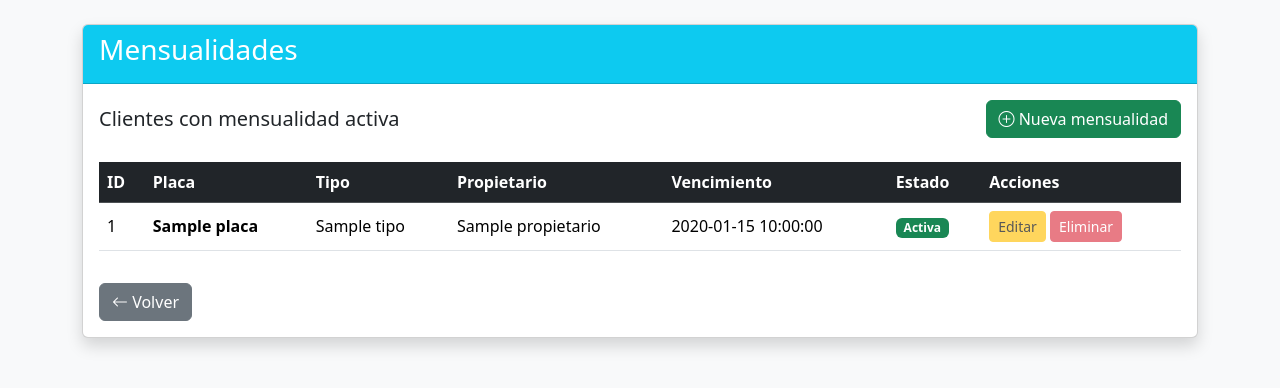
After one commit to aihenox/motorbike-system, a Flask app: page /mensualidades in a window 1280 px wide. The commit adds this page. Shown: the top 388 px of the page. Run offline with Flask 3, Linux system fonts and the light colour scheme; a user stored in the database is signed in; a database or web service that is not in the repository returns one stand-in record (values such as "Sample title"); some libraries are stand-ins or nearby versions.

Commit message:
Agregar modulo mensualidades con listado y registro de clientes

```diff
--- a/app/__init__.py
+++ b/app/__init__.py
@@ -99,6 +99,8 @@ def create_app():
 
     from app.routes.tarifas import tarifas_bp
 
+    from app.routes.mensualidades import mensualidades_bp
+
     # ==========================================
     # REGISTRAR BLUEPRINTS
     # ==========================================
@@ -116,6 +118,7 @@ def create_app():
         cierre_bp,
         recibos_bp,
         tarifas_bp,
+        mensualidades_bp
     ]
 
     for blueprint in blueprints:
--- /dev/null
+++ b/app/repositories/mensualidades_repository.py
@@ -0,0 +1,136 @@
+import os
+
+from app.repositories.connection import conectar
+
+
+POSTGRES = os.getenv(
+    "DATABASE_URL"
+)
+
+
+# ==========================================
+# LISTAR MENSUALIDADES
+# ==========================================
+def obtener_mensualidades_db():
+
+
+    with conectar() as conn:
+
+        c = conn.cursor()
+
+        c.execute("""
+
+            SELECT
+
+                id,
+                placa,
+                tipo,
+                propietario,
+                telefono,
+                fecha_inicio,
+                fecha_fin,
+                estado
+
+            FROM mensualidades
+
+            ORDER BY placa
+
+        """)
+
+        return c.fetchall()
+
+# ==========================================
+# CREAR MENSUALIDAD
+# ==========================================
+def crear_mensualidad_db(
+
+    placa,
+
+    tipo,
+
+    propietario,
+
+    telefono,
+
+    fecha_inicio,
+
+    fecha_fin,
+
+    estado
+):
+
+    with conectar() as conn:
+
+        c = conn.cursor()
+
+        if POSTGRES:
+
+            c.execute("""
+
+                INSERT INTO mensualidades(
+
+                    placa,
+                    tipo,
+                    propietario,
+                    telefono,
+                    fecha_inicio,
+                    fecha_fin,
+                    estado
+
+                )
+
+                VALUES (
+
+                    %s,
+                    %s,
+                    %s,
+                    %s,
+                    %s,
+                    %s,
+                    %s
+
+                )
+
+            """, (
+
+                placa.upper(),
+                tipo,
+                propietario,
+                telefono,
+                fecha_inicio,
+                fecha_fin,
+                estado
+
+            ))
+
+        else:
+
+            c.execute("""
+
+                INSERT INTO mensualidades(
+
+                    placa,
+                    tipo,
+                    propietario,
+                    telefono,
+                    fecha_inicio,
+                    fecha_fin,
+                    estado
+
+                )
+
+                VALUES (?, ?, ?, ?, ?, ?, ?)
+
+            """, (
+
+                placa.upper(),
+                tipo,
+                propietario,
+                telefono,
+                fecha_inicio,
+                fecha_fin,
+                estado
+
+            ))
+
+        conn.commit()
--- /dev/null
+++ b/app/routes/mensualidades.py
@@ -0,0 +1,85 @@
+from flask import (
+    Blueprint,
+    render_template,
+    request,
+    redirect,
+    url_for,
+    flash
+)
+
+from flask_login import (
+    login_required
+)
+
+from app.services.mensualidades_service import (
+    listar_mensualidades,
+    crear_mensualidad
+)
+
+
+mensualidades_bp = Blueprint(
+    "mensualidades",
+    __name__
+)
+
+
+# ==========================================
+# LISTADO MENSUALIDADES
+# ==========================================
+@mensualidades_bp.route(
+    "/mensualidades"
+)
+@login_required
+def mensualidades():
+
+    registros = listar_mensualidades()
+
+    return render_template(
+
+        "mensualidades.html",
+
+        registros=registros
+    )
+
+# ==========================================
+# NUEVA MENSUALIDAD
+# ==========================================
+@mensualidades_bp.route(
+    "/mensualidades/nuevo",
+    methods=["GET", "POST"]
+)
+@login_required
+def nueva_mensualidad():
+
+    if request.method == "POST":
+
+        crear_mensualidad(
+
+            request.form["placa"],
+
+            request.form["tipo"],
+
+            request.form["propietario"],
+
+            request.form["telefono"],
+
+            request.form["fecha_inicio"],
+
+            request.form["fecha_fin"],
+
+            request.form["estado"]
+        )
+
+        flash(
+            "Mensualidad registrada correctamente"
+        )
+
+        return redirect(
+            url_for(
+                "mensualidades.mensualidades"
+            )
+        )
+
+    return render_template(
+        "mensualidad_form.html"
+    )
--- /dev/null
+++ b/app/services/mensualidades_service.py
@@ -0,0 +1,49 @@
+from app.repositories.mensualidades_repository import (
+    obtener_mensualidades_db,
+    crear_mensualidad_db
+)
+
+
+# ==========================================
+# LISTAR MENSUALIDADES
+# ==========================================
+def listar_mensualidades():
+
+    return obtener_mensualidades_db()
+
+# ==========================================
+# CREAR MENSUALIDAD
+# ==========================================
+def crear_mensualidad(
+
+    placa,
+
+    tipo,
+
+    propietario,
+
+    telefono,
+
+    fecha_inicio,
+
+    fecha_fin,
+
+    estado
+):
+
+    crear_mensualidad_db(
+
+        placa,
+
+        tipo,
+
+        propietario,
+
+        telefono,
+
+        fecha_inicio,
+
+        fecha_fin,
+
+        estado
+    )
--- /dev/null
+++ b/app/templates/mensualidades.html
@@ -0,0 +1,186 @@
+<!DOCTYPE html>
+<html lang="es">
+
+<head>
+    <link
+        rel="stylesheet"
+        href="https://cdn.jsdelivr.net/npm/bootstrap-icons@1.11.3/font/bootstrap-icons.min.css"
+    >
+    <meta charset="UTF-8">
+
+    <title>
+
+        Mensualidades
+
+    </title>
+
+    <link
+        href="https://cdn.jsdelivr.net/npm/bootstrap@5.3.3/dist/css/bootstrap.min.css"
+        rel="stylesheet"
+    >
+
+</head>
+
+<body class="bg-light">
+
+<div class="container mt-4">
+
+    <div class="card shadow">
+
+        <div class="card-header bg-info text-white">
+
+            <h3>
+
+                Mensualidades
+
+            </h3>
+
+        </div>
+
+        <div class="card-body">
+
+            <div class="d-flex justify-content-between align-items-center mb-4">
+
+                <h5 class="mb-0">
+
+                    Clientes con mensualidad activa
+
+                </h5>
+
+                <a
+                    href="/mensualidades/nuevo"
+                    class="btn btn-success"
+                >
+
+                    <i class="bi bi-plus-circle"></i>
+
+                    Nueva mensualidad
+
+                </a>
+
+            </div>
+
+            <div class="table-responsive">
+
+                <table class="table table-hover align-middle">
+
+                    <thead class="table-dark">
+
+                        <tr>
+
+                            <th>ID</th>
+
+                            <th>Placa</th>
+
+                            <th>Tipo</th>
+
+                            <th>Propietario</th>
+
+                            <th>Vencimiento</th>
+
+                            <th>Estado</th>
+
+                            <th>Acciones</th>
+
+                        </tr>
+
+                    </thead>
+
+                    <tbody>
+
+                        {% for item in registros %}
+
+                        <tr>
+
+                            <td>{{ item.id }}</td>
+
+                            <td class="fw-bold">
+
+                                {{ item.placa }}
+
+                            </td>
+
+                            <td>{{ item.tipo }}</td>
+
+                            <td>{{ item.propietario }}</td>
+
+                            <td>{{ item.fecha_fin }}</td>
+
+                            <td>
+
+                                {% if item.estado == "Activa" %}
+
+                                    <span class="badge bg-success">
+
+                                        Activa
+
+                                    </span>
+
+                                {% else %}
+
+                                    <span class="badge bg-danger">
+
+                                        Inactiva
+
+                                    </span>
+
+                                {% endif %}
+
+                            </td>
+
+                            <td>
+
+                                <button
+                                    class="btn btn-sm btn-warning"
+                                    disabled
+                                >
+
+                                    Editar
+
+                                </button>
+
+                                <button
+                                    class="btn btn-sm btn-danger"
+                                    disabled
+                                >
+
+                                    Eliminar
+
+                                </button>
+
+                            </td>
+
+                        </tr>
+
+                        {% endfor %}
+
+                    </tbody>
+
+                </table>
+
+            </div>
+
+            <div class="mt-3">
+
+                <a
+                    href="/dashboard/parqueadero"
+                    class="btn btn-secondary"
+                >
+
+                    <i class="bi bi-arrow-left"></i>
+
+                    Volver
+
+                </a>
+
+            </div>
+
+        </div>
+
+    </div>
+
+</div>
+
+</body>
+
+</html>
```
Also changed, not shown: app/templates/editar_lavado.html (+12 -0 lines), app/templates/mensualidad_form.html (added, +252 -0 lines).
